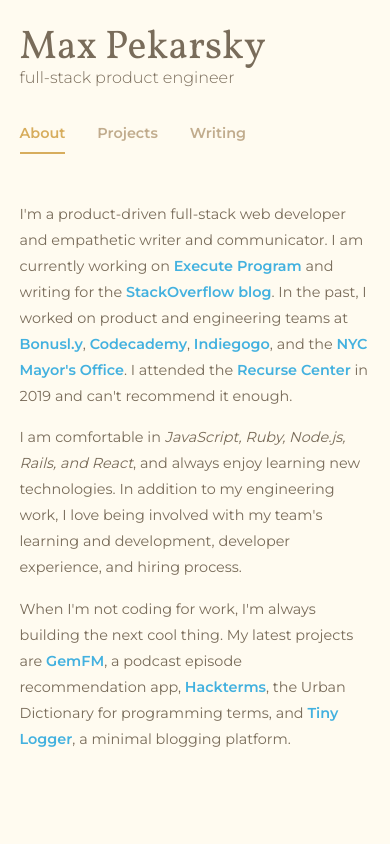
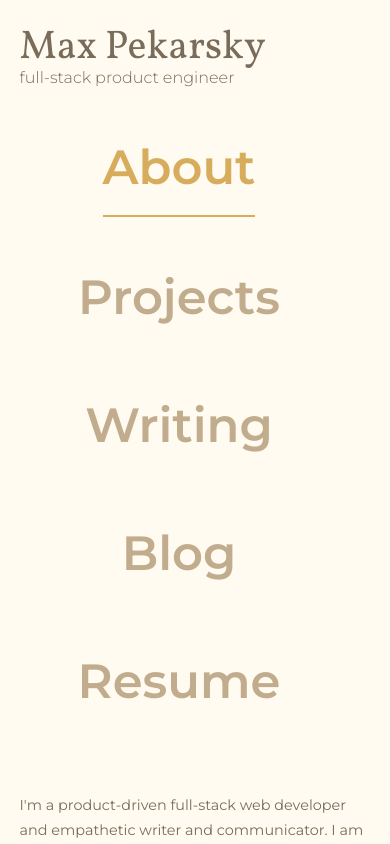
Before and after one commit to maximforever/portfolio3.0, a React (Create React App) app: page /about in a window 390 px wide. Shown: the top 844 px of the page. Built offline with nearby package versions, Linux system fonts and the light colour scheme.

Commit message:
implement mobile menu

```diff
--- a/src/components/Nav.tsx
+++ b/src/components/Nav.tsx
@@ -1,32 +1,60 @@
-import React from "react";
+import React, { useState } from "react";
 import Resume from "../assets/Max_Pekarsky_Resume.pdf"
 import styled from "styled-components";
 
 const Navigation = styled.div<{ open: boolean }>`
   opacity: ${(props) => props.open ? 1 : 0};
   visibility: ${(props) => props.open ? "initial" : "hidden"};
-  display: flex;
   line-height: 2;
   transition: opacity var(--transition-time);
   margin: 0px;
-  padding: 2rem 0 3rem 0;
+  padding: 2rem 0;
   user-select: none;
   font-size: 0.9rem;
 
+  display: flex;
+  flex-direction: column;
+  align-items: center;
+  font-size: 3rem;
+
   @media only screen and (min-width: 512px) {
+    align-items: flex-start;d
+    font-size: 1rem;
     justify-content: flex-start;
+  }
+
+  @media only screen and (min-width: 768px) {
+    padding: 0;
+    font-size: 1rem;
+  }
+`;
+
+const NavItems = styled.div<{ navOpen: boolean }>`
+  display: flex;
+  flex-direction: column;
+  align-items: center;
+  max-height: ${(props) => props.navOpen ? "100vh" : "0vh"};
+  overflow: hidden;
+  transition-property: margin-top, max-height;
+  transition-duration: var(--transition-time);
+
+  @media only screen and (min-width: 512px) {
+    flex-direction: row;
+    font-size: 1rem;
+    justify-content: flex-start;
+    max-height: 100%;
   }
 
   @media only screen and (min-width: 768px) {
     padding: 2rem 0 4rem 0;
     font-size: 1rem;
   }
-`;
+`
 
 const NavItem = styled.a<{ active?: boolean }>`
   list-style: none;
   font-weight: 600;
-  padding-bottom: 0.3rem;
+  margin-bottom: 2rem;
   color: ${(props) => props.active ? 'var(--orange)' : 'var(--gray-medium)'};
   border-bottom: ${(props) => props.active ? "2px solid var(--orange)" : "initial"};
   margin-right: 2rem;
@@ -36,6 +64,7 @@
   }
 
   @media only screen and (min-width: 512px) {
+    margin-bottom: 0px;
     margin-right: 3rem;
   }
 
@@ -44,40 +73,31 @@
   }
 `;
 
-const DesktopNavItem = styled(NavItem)`
-display: none;
-
-@media only screen and (min-width: 512px) {
-  display: initial;
-}
-`
-
-const MobileNavItem = styled.span`
-  display: initial;
-  color: var(--orange);
-  font-weight: bold;
-  font-size: 2rem;
-  display: flex;
-  flex: 1;
-  justify-content: flex-end;
-
+const NavToggle = styled.span`
   @media only screen and (min-width: 512px) {
     display: none;
   }
 `
 
 const Nav: React.FunctionComponent<{ open: boolean, currentPath: string }> = ({ open, currentPath }) => {
+  const [navOpen, setNavOpen] = useState<boolean>(true)
+
   const isPage = (pathname: string) => {
     return pathname === currentPath;
   }
 
+  const toggleOpen = () => { setNavOpen(!navOpen) }
+
   return (
     <Navigation open={open}>
-      <NavItem active={isPage("/about")} href="/about">About</NavItem>
-      <NavItem active={isPage("/projects")} href="/projects">Projects</NavItem>
-      <NavItem active={isPage("/writing")} href="writing">Writing</NavItem>
-      <DesktopNavItem href="https://www.tinylogger.com/max" target="_blank" rel="nofollow noreferrer">Blog</DesktopNavItem>
-      <DesktopNavItem href={Resume} target="_blank" rel="noreferrer nofollow">Resume</DesktopNavItem>
+      <NavToggle onClick={toggleOpen} className={navOpen ? "lnr lnr-cross" : "lnr lnr-menu"} />
+      <NavItems navOpen={navOpen}>
+        <NavItem active={isPage("/about")} href="/about">About</NavItem>
+        <NavItem active={isPage("/projects")} href="/projects">Projects</NavItem>
+        <NavItem active={isPage("/writing")} href="writing">Writing</NavItem>
+        <NavItem href="https://www.tinylogger.com/max" target="_blank" rel="nofollow noreferrer">Blog</NavItem>
+        <NavItem href={Resume} target="_blank" rel="noreferrer nofollow">Resume</NavItem>
+      </NavItems>
     </Navigation>
   );
 };
```
